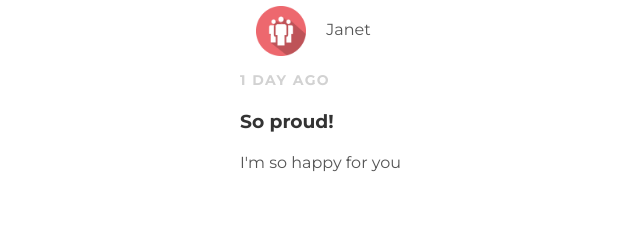
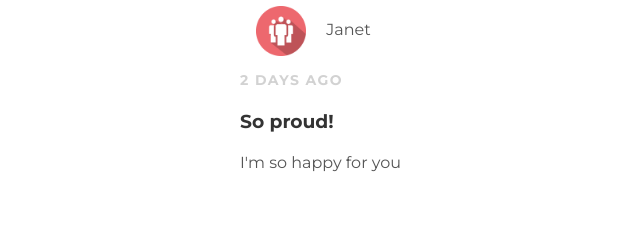
Before and after one commit to Leigh-Armstrong/Leigh-Armstrong.github.io, a plain HTML site: page index.html in a window 1280 px wide. Shown: the part 919-1159 px from the top of the page, 0-640 px from the left. Drawn offline with Linux system fonts and the light colour scheme.

Commit message:
Update index.html

```diff
--- a/index.html
+++ b/index.html
@@ -54,7 +54,7 @@
       <img src="Bob.png">
       <span>Janet</span>
     </div>
-    <p class="post-date"> 1 Day Ago </p>
+    <p class="post-date"> 2 Days Ago </p>
     <h3 class="post-title"> So proud! </h3>
     <div class="post-content">
       <p> I'm so happy for you </p>
```
